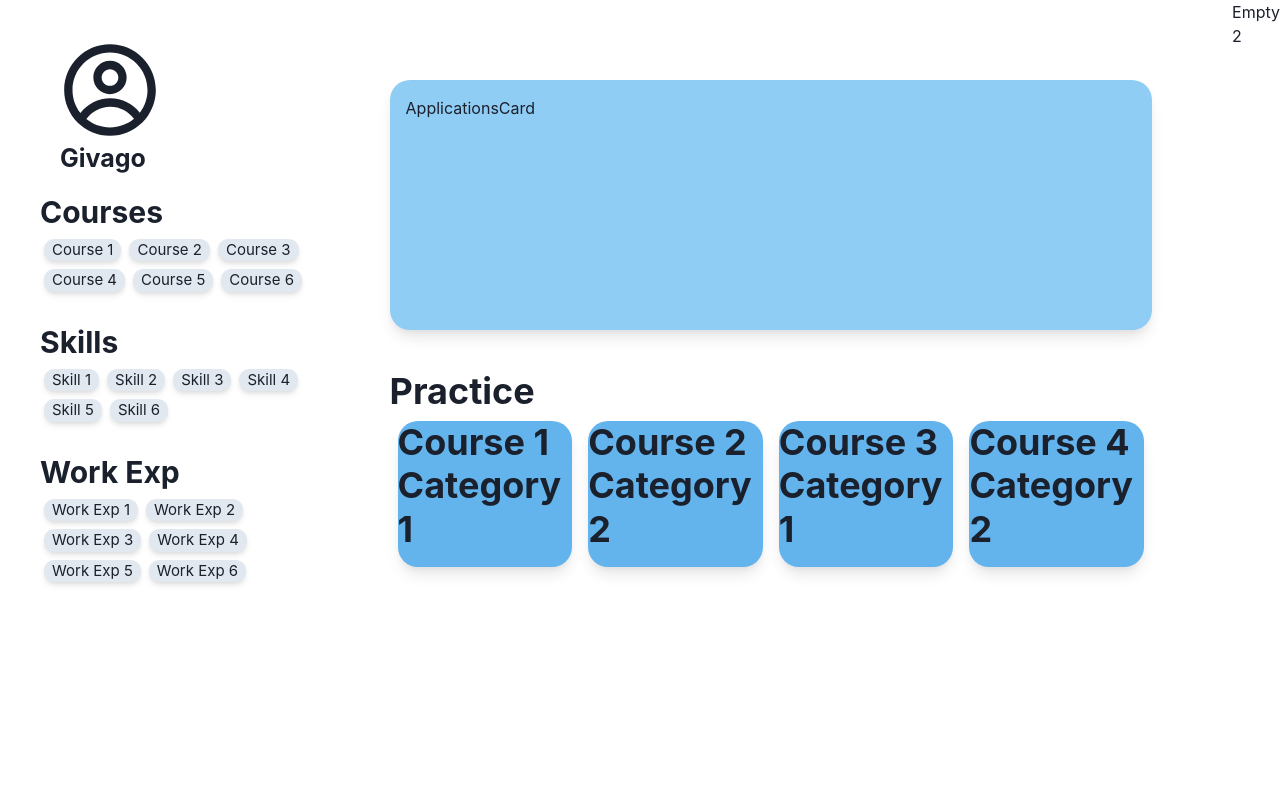
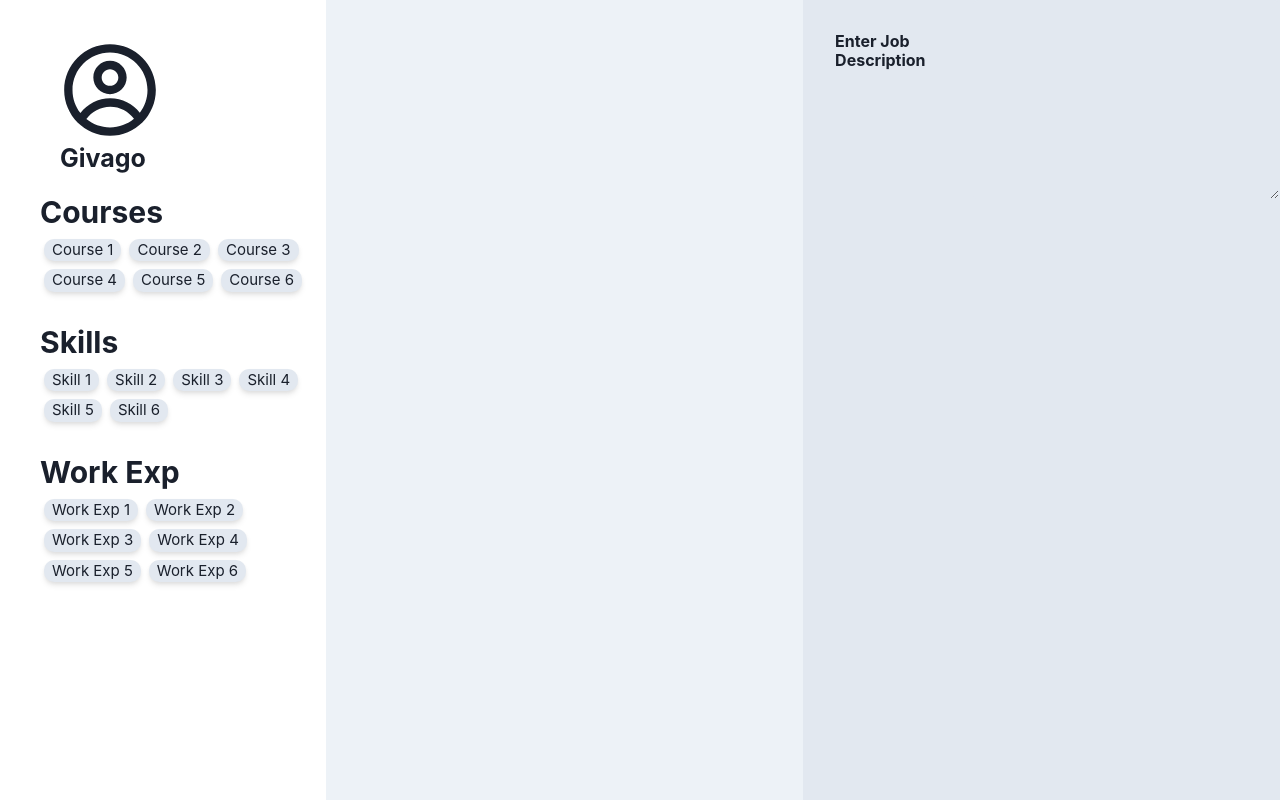
Before and after one commit to jeisper/mindScape, a React (Create React App) app: page / in a window 1280 px wide. Built offline with nearby package versions, Linux system fonts and the light colour scheme.

Commit message:
Add the evaluate page

```diff
--- a/src/App.js
+++ b/src/App.js
@@ -1,12 +1,13 @@
 import React from 'react';
 import { ChakraProvider, theme, Flex } from '@chakra-ui/react';
 import Landing from './pages/Landing';
+import Evaluate from './pages/Evaluate';
 
 function App() {
   return (
     <ChakraProvider theme={theme}>
       <Flex>
-        <Landing />
+        <Evaluate />
       </Flex>
     </ChakraProvider>
   );
--- /dev/null
+++ b/src/pages/Evaluate.js
@@ -0,0 +1,22 @@
+import { Flex, Heading, Input, Textarea } from '@chakra-ui/react';
+import React from 'react';
+import SideMenu from '../components/SideMenu';
+
+function Evaluate() {
+  return (
+    <Flex minH="100vh" w="100%">
+      <SideMenu />
+      <Flex w="100%">
+        <Flex w="50%" bg="gray.100"></Flex>
+        <Flex w="50%" bg="gray.200">
+          <Heading p="8" fontSize="md">
+            Enter Job Description
+          </Heading>
+          <Textarea h="200px" cols="10" />
+        </Flex>
+      </Flex>
+    </Flex>
+  );
+}
+
+export default Evaluate;
```
